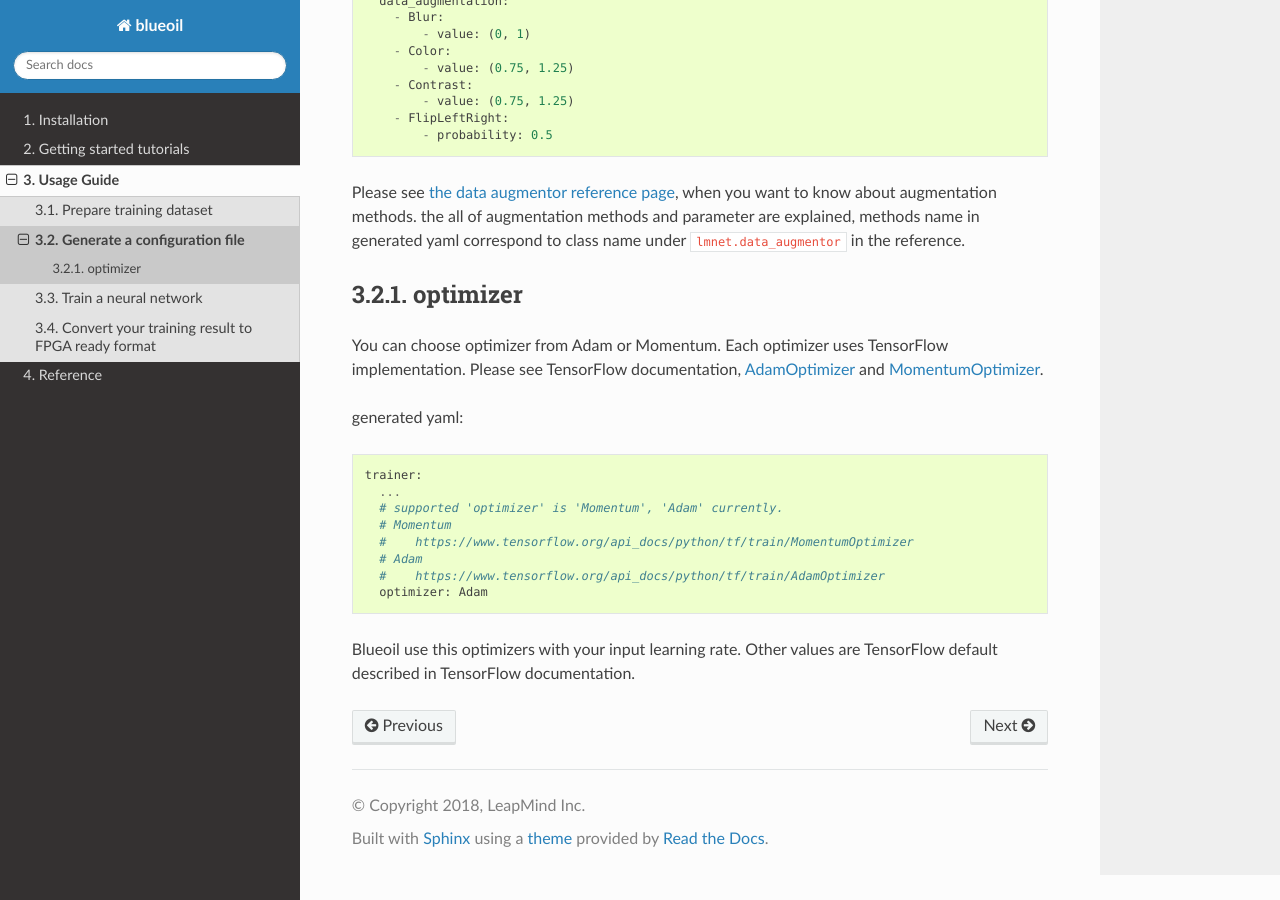
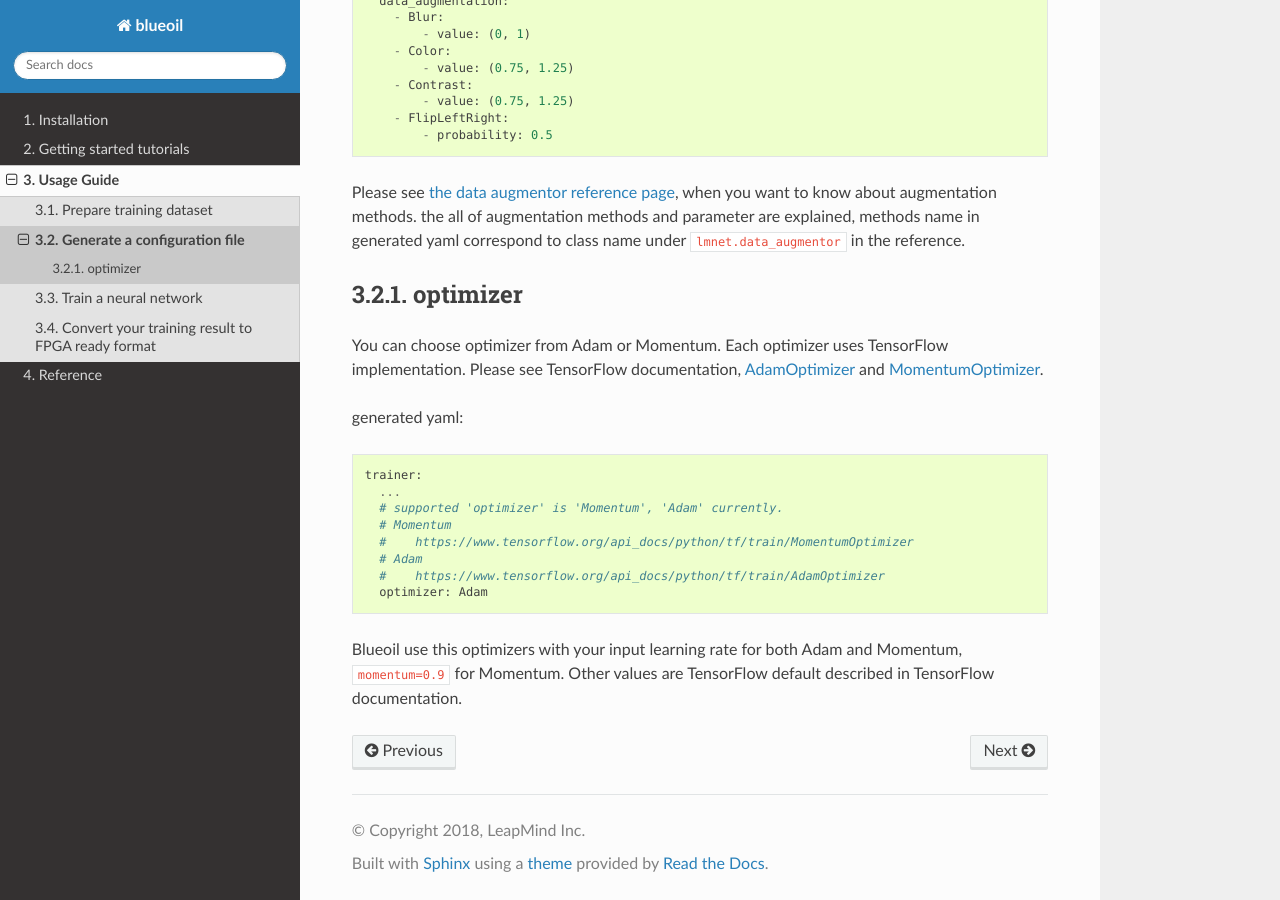
Before and after one commit to blue-oil/blueoil, a Sphinx documentation site: the page built from docs/usage/init.md, in a window 1280 px wide and 900 px high, scrolled down 960 px. Built offline with Sphinx 7.4.7 and the Read the Docs theme 2.0.0, drawn with Linux system fonts in a browser that asks for light colours; formulas are drawn with MathJax 3; pages that are not in the unit, such as notebooks, are missing from menus.

Commit message:
little fix documentation

````diff
--- a/docs/usage/init.md
+++ b/docs/usage/init.md
@@ -70,4 +70,4 @@ trainer:
   optimizer: Adam
 ```
 
-Blueoil use this optimizers with your input learning rate. Other values are TensorFlow default described in TensorFlow documentation.
+Blueoil use this optimizers with your input learning rate for both Adam and Momentum, `momentum=0.9` for Momentum. Other values are TensorFlow default described in TensorFlow documentation.
````
